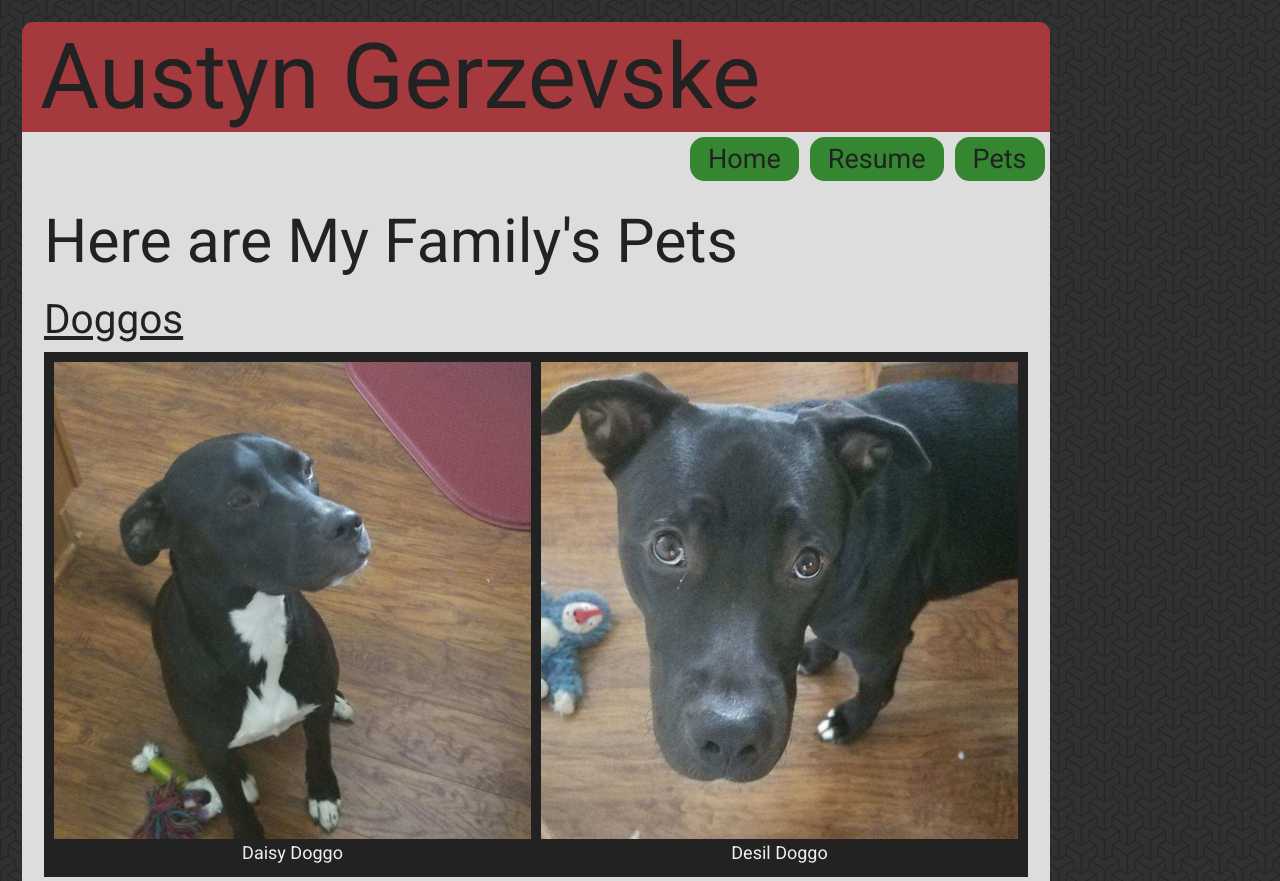
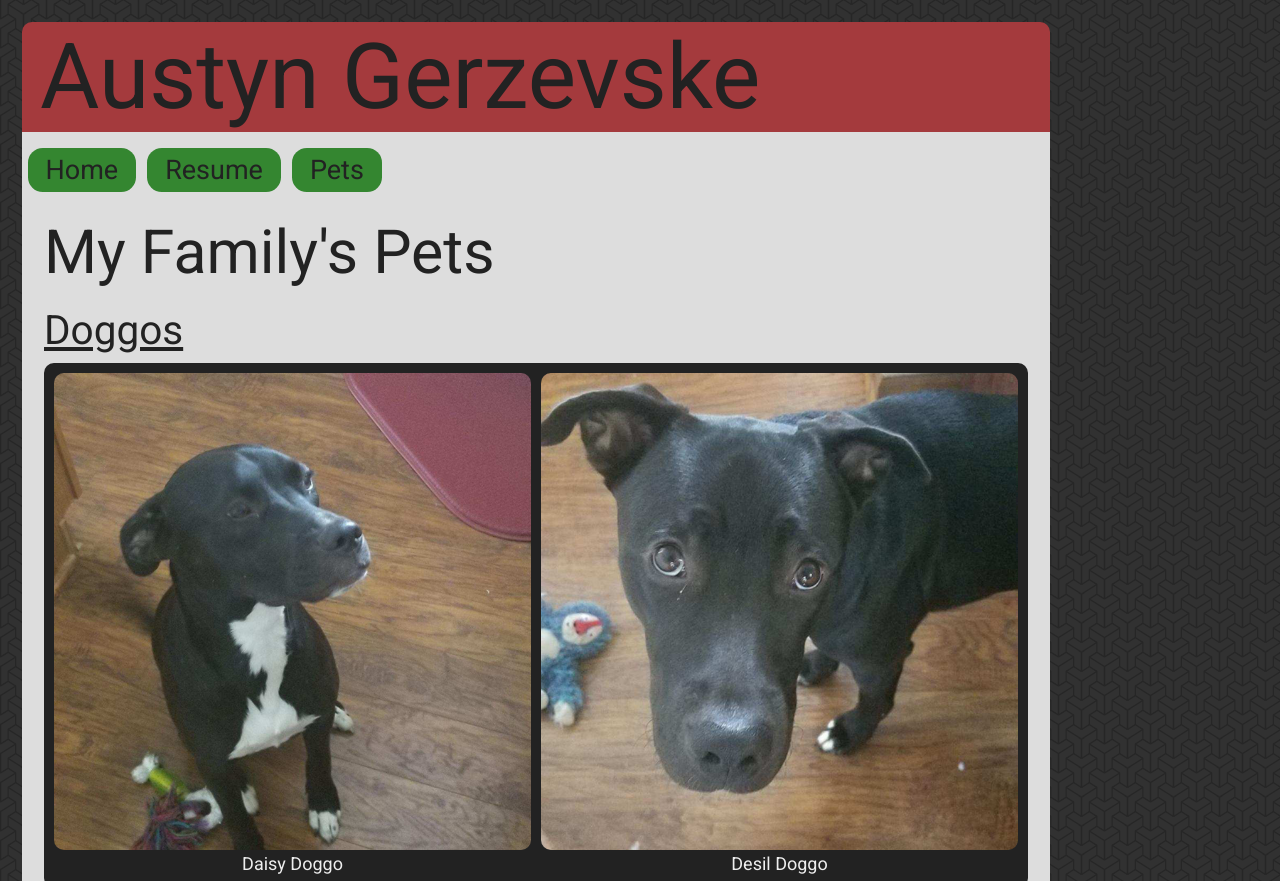
Before and after one commit to AGerzevske/361-project-three, a plain HTML site: page my-pets/index.html in a window 1280 px wide. Shown: the top 881 px of the page. Drawn offline with Linux system fonts and the light colour scheme; a web font is replaced by a local one.

Commit message:
Make my-pets more conistant with rounded edges

```diff
--- a/assets/css/screen.css
+++ b/assets/css/screen.css
@@ -59,7 +59,7 @@ html {
 
 header {
   background-color: #A43A3D;
-  border-radius: 0.611111111em 0.611111111em 0 0; /* 1.222222222 / 2 = 0.611111111 */
+  border-radius: 0.55em 0.55em 0 0; /* 0.55em chosen as consistant border-radius */
   display: flex;
   flex-flow: row wrap;
   min-height: 0;
@@ -71,7 +71,7 @@ header {
 
 main {
   background-color: #DDD;
-  border-radius: 0 0 0.611111111em 0.611111111em; /* 1.222222222 / 2 = 0.611111111 */
+  border-radius: 0 0 0.55em 0.55em; /* 1.222222222 / 2 = 0.611111111 */
   padding: 0 1.222222222em; /* 22  / 18.000 = 1.222222222 */
 }
 
@@ -117,6 +117,10 @@ img,
 video {
   display: block;
   max-width: 100%;
+}
+
+img {
+  border-radius: 0.55em;
 }
 
 ol,
@@ -184,6 +188,9 @@ li ul {
   padding: 0;
 }
 
+.nav-menu {
+  padding-top: 0.611111111em;
+}
 
 .nav-item,
 nav h2 { /* nav-menu li */
@@ -201,7 +208,7 @@ nav h2 a ,
   font-size: 1.5em; /* 27.000 / 18 = 1.500 */
   font-weight: 400;
   line-height: 1.629629629em; /* 44  / 27.000 = 1.629629629 */
-  margin: 0.203703703em; /* 1.629629629 / 16 */
+  margin: 0.203703703em; /* 1.629629629 / 8 */
   padding: 0 0.666666666em; /* 18 / 27 = 0.666666666 */
   text-align: center;
   text-decoration: none;
@@ -257,16 +264,16 @@ nav h2 a:hover,
 
 .images {
   background: #222;
+  border-radius: 0.55em;
   overflow: auto;
   padding: 0.277777778em; /* 5 / 18 = 0.277777778 */
 }
 
 .images li {
-  border-radius: 0.611111111em;
+  border-radius: 0.55em;
   box-sizing: border-box;
   padding: 0.277777778em; /* 5 / 18 = 0.277777778 */
 }
-
 
 #resume-address-menu,
 #resume-address-menu li {
@@ -297,7 +304,7 @@ nav h2 a:hover,
   .js .nav-menu {
     display: flex;
     flex-flow: row wrap;
-    justify-content: right;
+    justify-content: left;
   }
 
 
@@ -310,10 +317,6 @@ nav h2 a:hover,
   /* Base Styles */
   h1 {
     padding: 0 0.296296296em; /* 18 / 60.750 = 0.296296296 */
-  }
-
-  h1,
-  main h2 {
     font-size: 3.375em; /* 60.750 / 18 = 3.375 */
     line-height: 1.448559671em; /* 88  / 60.750 = 1.448559671 */
     overflow-wrap: normal;
@@ -335,6 +338,12 @@ nav h2 a:hover,
   }
 
   /* Module Section */
+  main h2 {
+    font-size: 3.375em; /* 60.750 / 18 = 3.375 */
+    line-height: 1.448559671em; /* 88  / 60.750 = 1.448559671 */
+    overflow-wrap: normal;
+  }
+
   .images {
     display: flex;
     flex-flow: row wrap-reverse;
--- a/my-pets/index.html
+++ b/my-pets/index.html
@@ -25,7 +25,7 @@
   </header>
   <!-- Pets Section: Dogs and Cats -->
   <main id="pets">
-    <h2>Here are My Family's Pets</h2>
+    <h2>My Family's Pets</h2>
     <ul>
       <!-- Dogs -->
       <li id="dogs">
```
